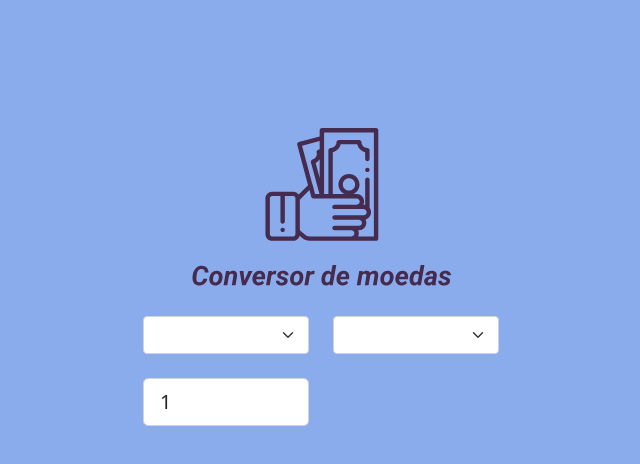
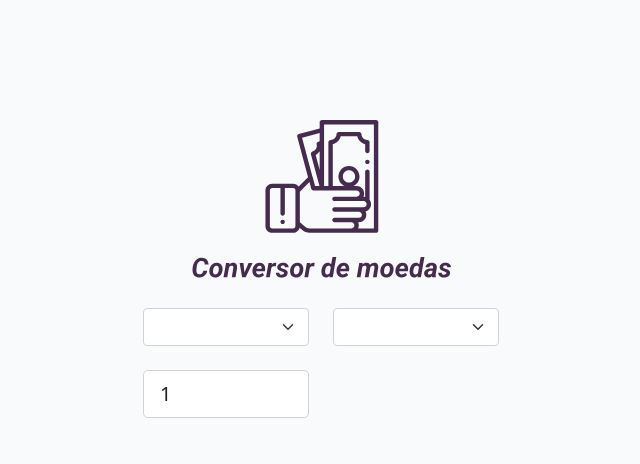
Before and after one commit to ReidnerWillians/ConversorMoedas, a plain HTML site: page index.html in a window 1280 px wide. Shown: the whole page, without its empty margins (319-959 px from the left). Drawn offline with nearby package versions, Linux system fonts and the light colour scheme; files whose address does not match are found by name.

Commit message:
html e css

```diff
--- a/Css/style.css
+++ b/Css/style.css
@@ -1,16 +1,13 @@
 body {
-    background-color: #8aabec;
+  background-color: #F9FAFC;
 }
 
 .container {
-    padding-top: 8.0rem;
-
+  padding-top: 7.5rem;
 }
 
-
 .converted-value {
-
-
+  color: #452B4E;
 }
 
 .conversion-precision {
```
Lines whose indentation alone changed are shown as unchanged.
